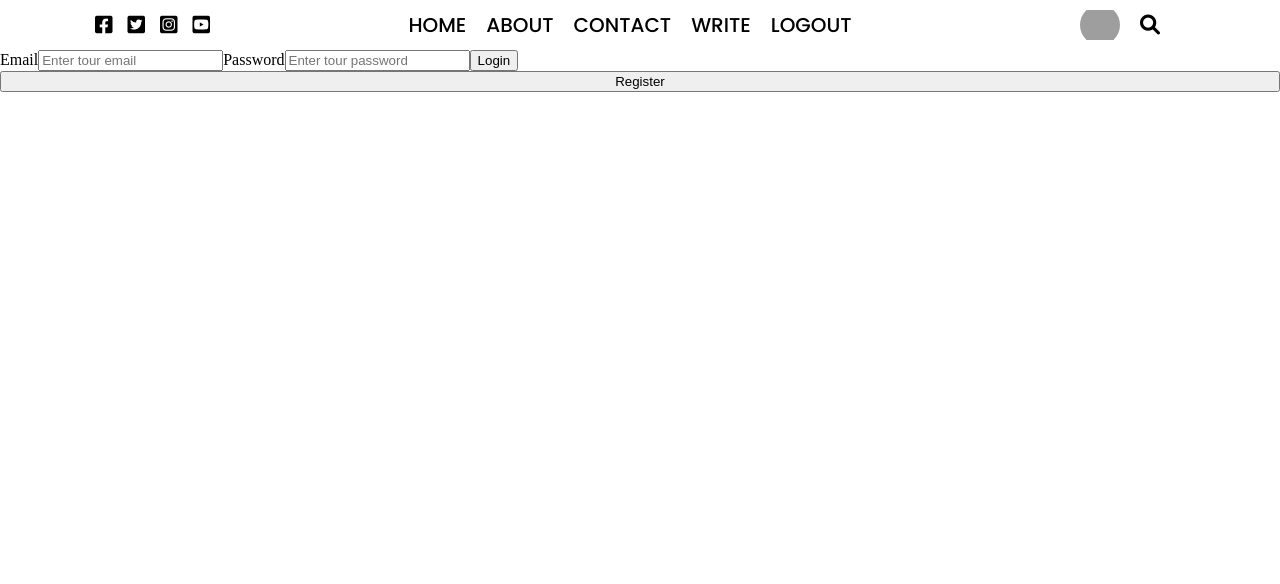
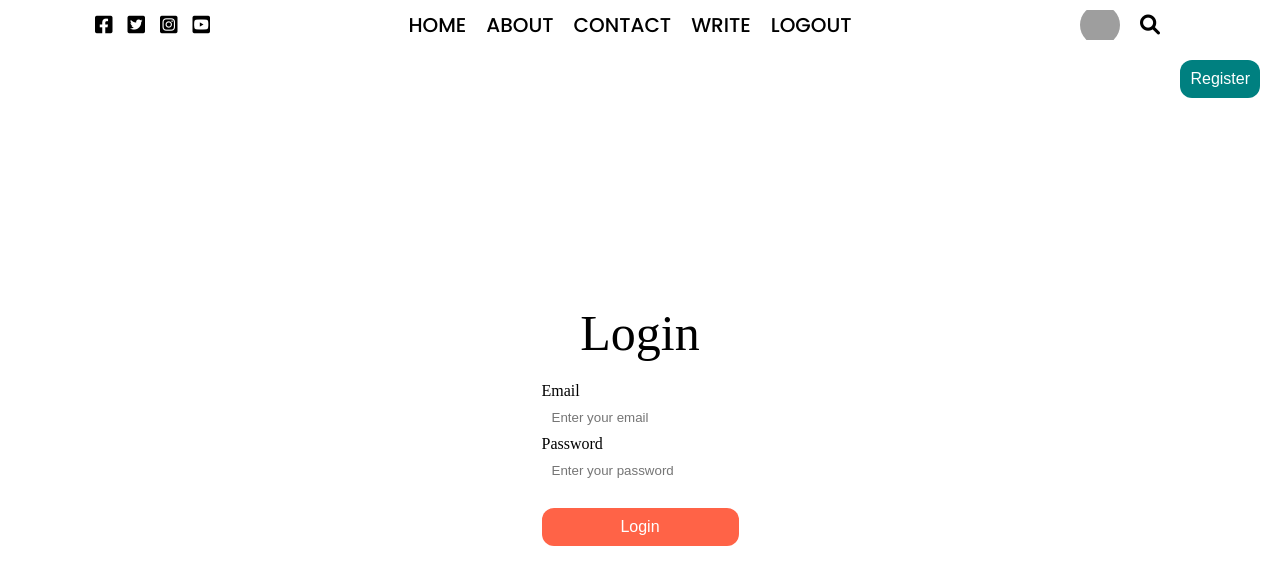
Before and after one commit to Ekene-Ejeh/Blog-App-with-React, a React (Create React App) app: page / in a window 1280 px wide. Shown: the top 584 px of the page. Built offline with nearby package versions, Linux system fonts and the light colour scheme; grey boxes are pictures that could not be loaded.

Commit message:
Done styling the Login component

```diff
--- a/src/components/pages/login/Login.jsx
+++ b/src/components/pages/login/Login.jsx
@@ -5,11 +5,20 @@ export default function Login() {
 	return (
 		<>
 			<div className="login">
+				<span className="loginTitle">Login</span>
 				<form className="loginForm">
-					<label htmlFor="">Email</label>
-					<input type="text" placeholder="Enter tour email" />
-					<label htmlFor="">Password</label>
-					<input type="password" placeholder="Enter tour password" />
+					<label>Email</label>
+					<input
+						className="loginInput"
+						type="text"
+						placeholder="Enter your email"
+					/>
+					<label>Password</label>
+					<input
+						className="loginInput"
+						type="password"
+						placeholder="Enter your password"
+					/>
 					<button className="loginButton">Login</button>
 				</form>
 				<button className="loginRegisterButton">Register</button>
--- a/src/components/pages/login/login.css
+++ b/src/components/pages/login/login.css
@@ -1,5 +1,57 @@
 .login {
 	height: calc(100vh - 50px);
 	display: flex;
+	align-items: center;
+	flex-direction: column;
+	justify-content: center;
+	/* background: url(../images/login); */
+	background: linear-gradient(
+			rgba(255, 255, 255, 0.5),
+			rgba(255, 255, 255, 0.5)
+		)
+		url("https://images.pexels.com/photos/768473/pexels-photo-768473.jpeg?auto=compress&cs=tinysrgb&dpr=2&w=500");
+	background-size: cover;
+}
+
+.loginTitle {
+	font-size: 50px;
+}
+.loginForm {
+	margin-top: 20px;
+	display: flex;
 	flex-direction: column;
 }
+
+.loginForm > label {
+	margin: 10px o;
+}
+
+.loginInput {
+	padding: 10px;
+	background-color: #fff;
+	border: none;
+}
+
+.loginButton {
+	margin-top: 20px;
+	cursor: pointer;
+	background-color: tomato;
+	border: none;
+	color: #fff;
+	border-radius: 12px;
+	padding: 10px;
+	font-size: 16px;
+}
+
+.loginRegisterButton {
+	position: absolute;
+	top: 60px;
+	right: 20px;
+	background-color: teal;
+	cursor: pointer;
+	border: none;
+	padding: 10px;
+	color: #fff;
+	border-radius: 12px;
+	font-size: 16px;
+}
```
